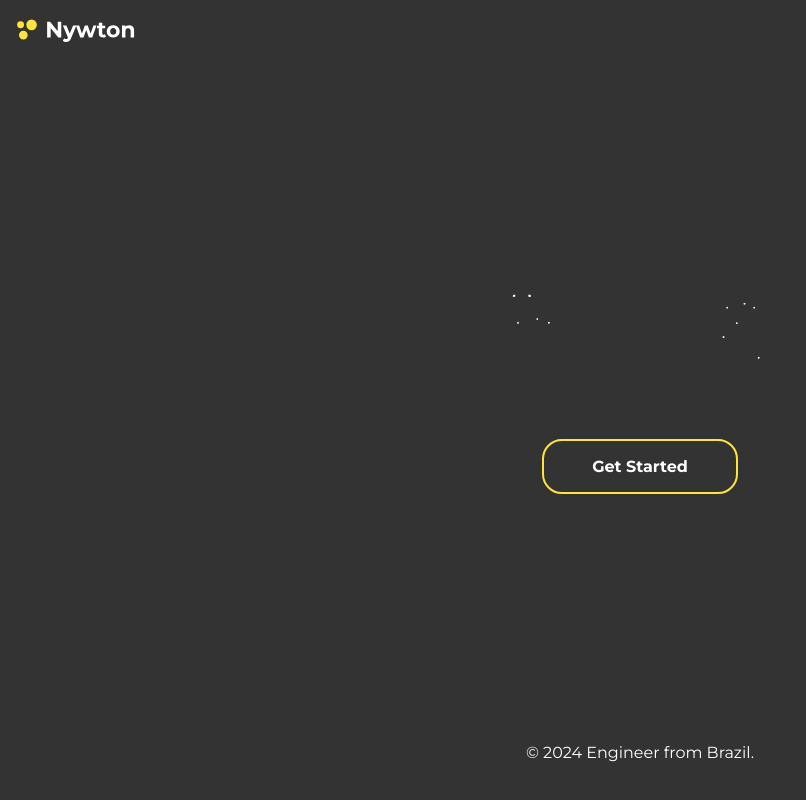
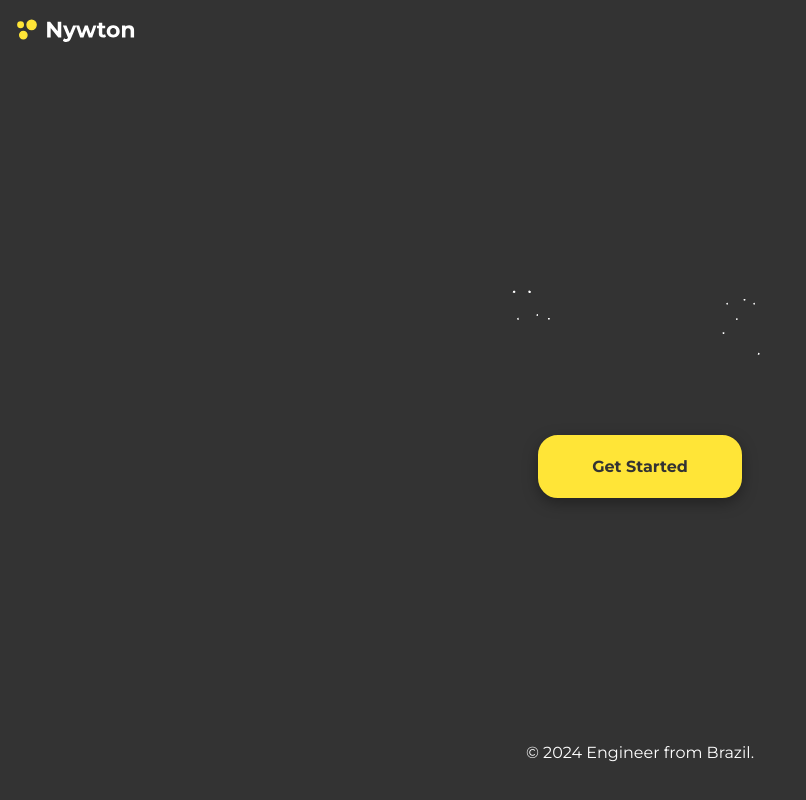
Before and after one commit to nywton/portfolio, a website: page index.html in a window 1280 px wide. In both pictures the pointer is over the link "Get Started". Shown: the whole page, without its empty margins (0-806 px from the left). Drawn offline with Linux system fonts and the light colour scheme.

Commit message:
adds link to stale portfolio

```diff
--- a/assets/css/style.css
+++ b/assets/css/style.css
@@ -37,6 +37,15 @@ main {
   padding: 16px 48px;
   text-decoration: none;
   font-weight: bold;
+  cursor: pointer;
+}
+
+.btn-secondary:hover {
+  padding: 20px 52px;
+  background-color: var(--coloraccent);
+  color: var(--colorsecondary);
+  box-shadow: rgba(0, 0, 0, 0.35) 0px 5px 15px;
+  transition: 0.15s padding ease-out, 0.15s margin ease-out, 0.15s border ease-out;
 }
 
 /* Layout */
--- a/index.html
+++ b/index.html
@@ -46,7 +46,7 @@
   <main class="flex justify-center">
     <section class="flex items-center gap-20">
       <img src="assets/images/gifs/logo-animated-2.gif" />
-      <a class="btn-secondary">Get Started</a>
+      <a href="https://nywton.github.io/resume" class="btn-secondary">Get Started</a>
     </section>
   </main>
 
```
